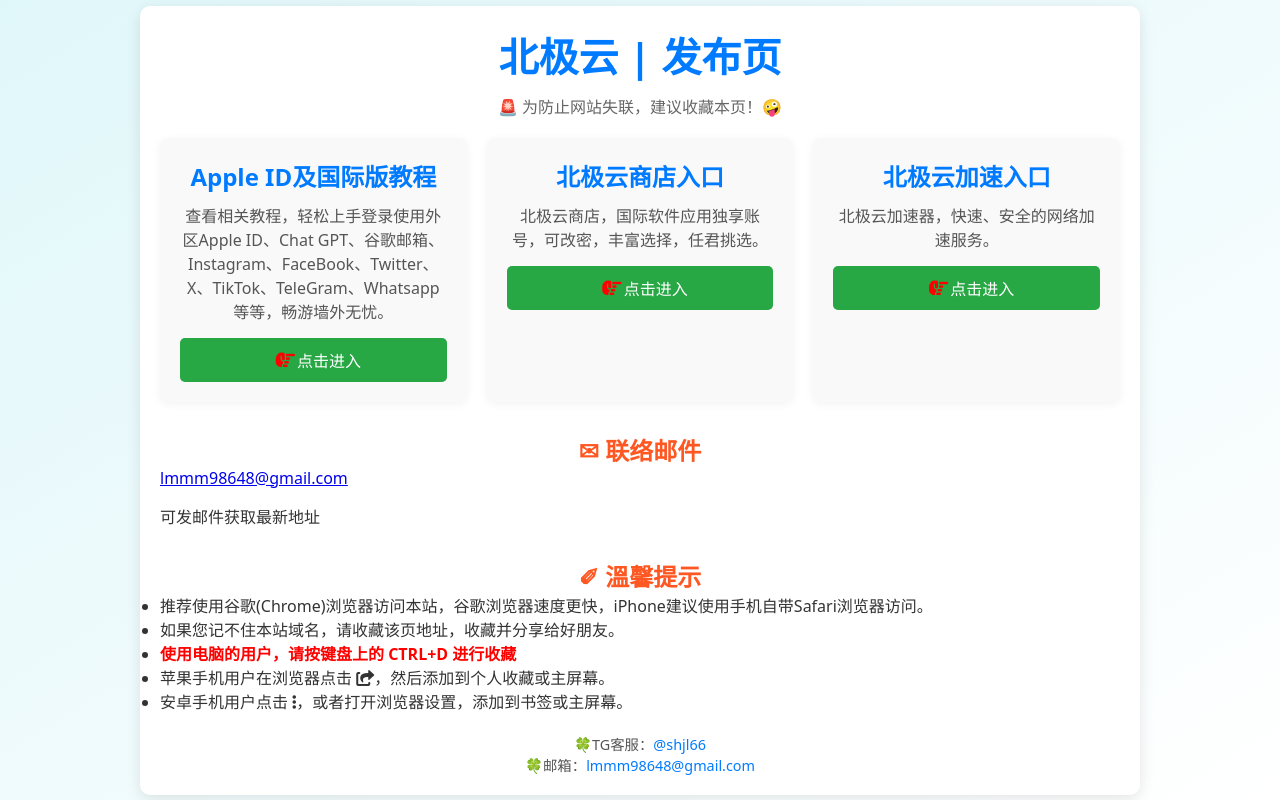
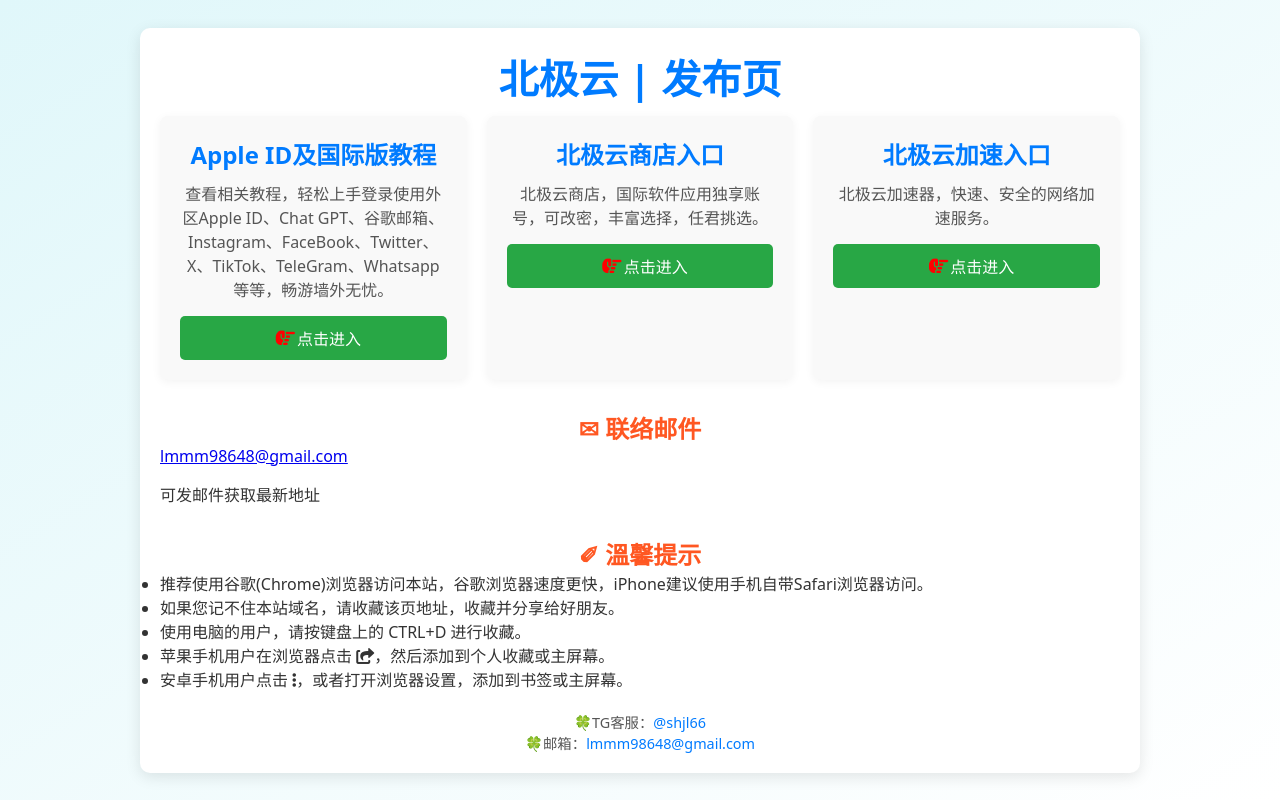
Before and after one commit to m3m3m33/beijicloud, a plain HTML site: page index.html in a window 1280 px wide. Drawn offline with Linux system fonts and the light colour scheme.

Commit message:
Update index.html

```diff
--- a/index.html
+++ b/index.html
@@ -12,9 +12,8 @@
 </head>
 <body>
     <div class="container">
-        <header>
+        <header class="header-title">
             <h1>北极云 | 发布页</h1>
-            <p>🚨 为防止网站失联，建议收藏本页！🤪</p>
         </header>
 
         <section class="cards">
@@ -55,8 +54,8 @@
             <h2>✐ 溫馨提示</h2>
             <ul class="tips">
                 <li>推荐使用谷歌(Chrome)浏览器访问本站，谷歌浏览器速度更快，iPhone建议使用手机自带Safari浏览器访问。</li>
-                <li>如果您记不住本站域名，请收藏该页地址，收藏并分享给好朋友。</li>
-                <li><strong class="red">使用电脑的用户，请按键盘上的 CTRL+D 进行收藏</strong></li>
+                <li><span class="highlight">如果您记不住本站域名，请收藏该页地址，收藏并分享给好朋友。</span></li>
+                <li>使用电脑的用户，请按键盘上的 CTRL+D 进行收藏。</li>
                 <li>苹果手机用户在浏览器点击 <i class="fas fa-share-square"></i>，然后添加到个人收藏或主屏幕。</li>
                 <li>安卓手机用户点击 <i class="fas fa-ellipsis-v"></i>，或者打开浏览器设置，添加到书签或主屏幕。</li>
             </ul>
```
